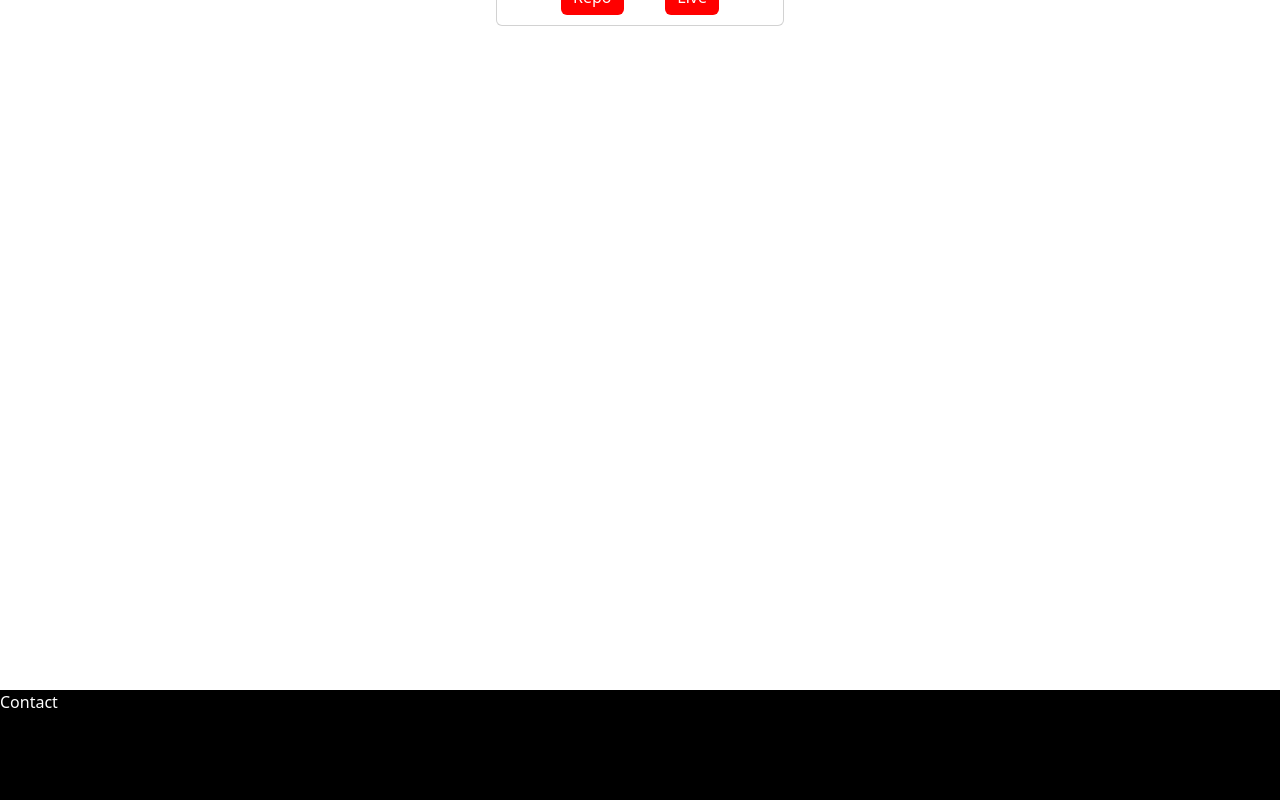
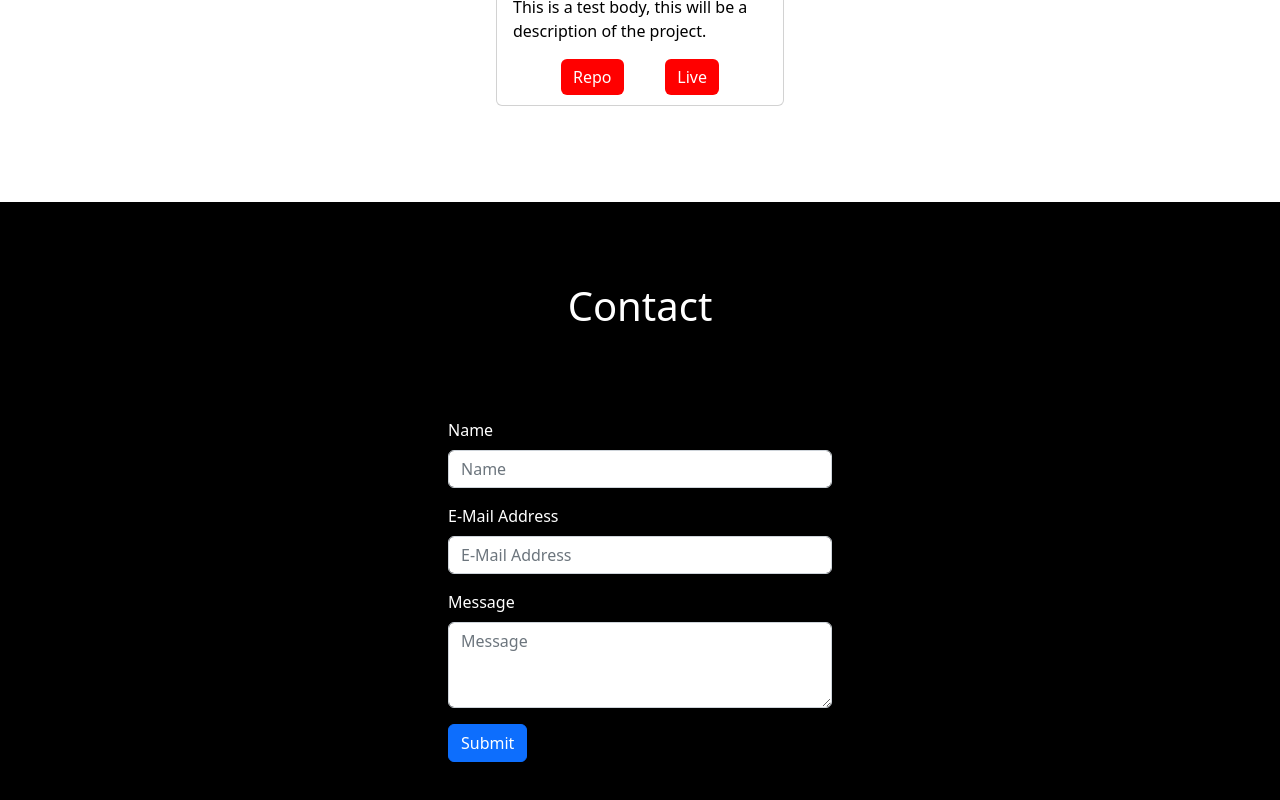
Before and after one commit to ClementTJ-FS/portfolio, a React (Create React App) app in the folder dev/portfolio/: page / in a window 1280 px wide. Shown: the part 1960-2760 px from the top of the page. Built offline with nearby package versions, Linux system fonts and the light colour scheme.

Commit message:
Added form to contact section. - Adjusted some spacing.

```diff
--- a/dev/portfolio/src/components/About.jsx
+++ b/dev/portfolio/src/components/About.jsx
@@ -53,7 +53,7 @@ const styles = {
     flexDirection: 'column',
     height: '70rem',
     justifyContent: 'center',
-    paddingTop: '5rem',
+    padding: '5rem 0',
     gap: '5rem',
   },
   aboutMe: {
--- a/dev/portfolio/src/components/Contact.jsx
+++ b/dev/portfolio/src/components/Contact.jsx
@@ -1,17 +1,45 @@
 import React from 'react';
+import { Form, Button } from 'react-bootstrap';
 
 const Contact = () => {
   return (
     <section style={styles.container} id='contact'>
-      Contact
+      <h1 style={styles.h1}>Contact</h1>
+      <Form style={styles.cForm}>
+        <Form.Group className='mb-3' controlId='formName'>
+          <Form.Label>Name</Form.Label>
+          <Form.Control type='text' placeholder='Name' />
+        </Form.Group>
+        <Form.Group className='mb-3' controlId='formEmail'>
+          <Form.Label>E-Mail Address</Form.Label>
+          <Form.Control type='email' placeholder='E-Mail Address' />
+        </Form.Group>
+        <Form.Group className='mb-3' controlId='formMessage'>
+          <Form.Label>Message</Form.Label>
+          <Form.Control as='textarea' rows={3} placeholder='Message' />
+        </Form.Group>
+        <Button variant='primary' type='submit'>
+          Submit
+        </Button>
+      </Form>
     </section>
   );
 };
 const styles = {
   container: {
-    height: '90rem',
+    display: 'flex',
+    flexDirection: 'column',
     backgroundColor: 'black',
     color: 'white',
+    padding: '5rem 0',
+  },
+  h1: {
+    alignSelf: 'center',
+  },
+  cForm: {
+    width: '30%',
+    margin: 'auto',
+    marginTop: '5rem',
   },
 };
 export default Contact;
--- a/dev/portfolio/src/components/Projects.jsx
+++ b/dev/portfolio/src/components/Projects.jsx
@@ -33,9 +33,9 @@ const styles = {
     display: 'flex',
     flexDirection: 'column',
     gap: '2rem',
-    height: '90rem',
     backgroundColor: 'white',
     color: 'black',
+    padding: '5rem 0',
   },
   h1: {
     alignSelf: 'center',
```
